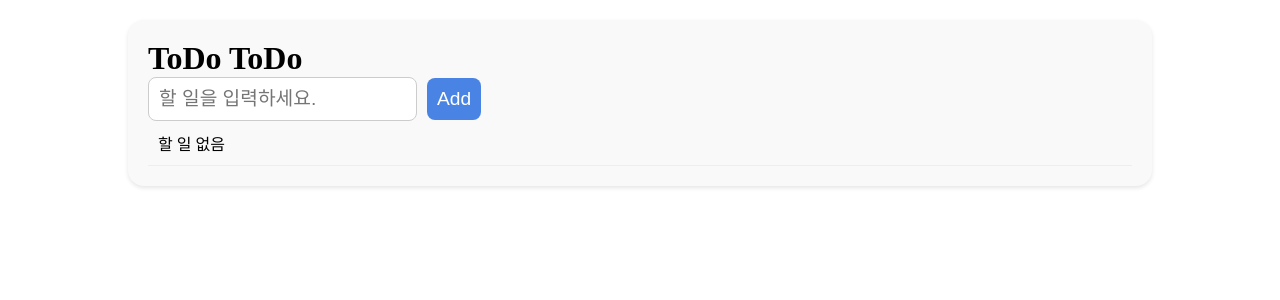
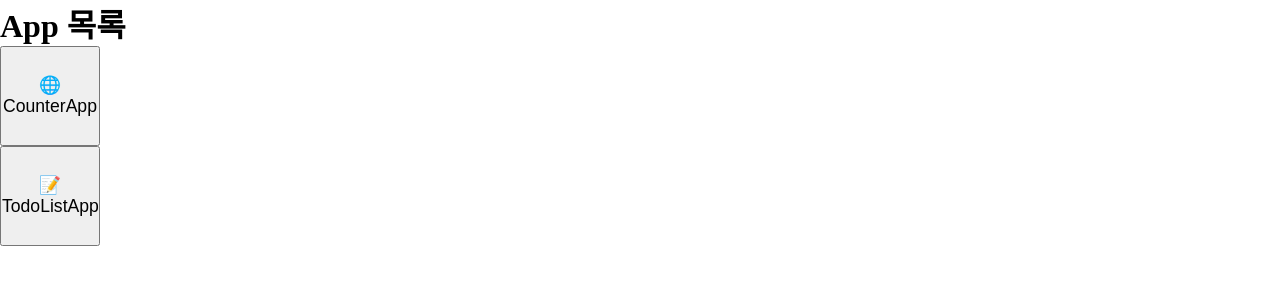
Before and after one commit to limsso128/Programming, a React (Vite) app: page / in a window 1280 px wide. Shown: the top 300 px of the page. Built offline with nearby package versions, Linux system fonts and the light colour scheme.

Commit message:
HomeApp, style={{}}

```diff
--- /dev/null
+++ b/src/HomeApp.jsx
@@ -0,0 +1,48 @@
+import { useState } from 'react';
+import CounterApp from './CounterApp';
+import TodoListApp from './TodoListApp';
+
+function ButtonPageApp({ setPage }) {
+    return (
+        <>
+            <h1>App 목록</h1>
+            <ul>
+                <li><button onClick={() => setPage('counterapp')} style={{fontSize:"1.1rem", width:"100px", height: "100px"}}>🌐CounterApp</button></li>
+                <li><button onClick={() => setPage('todolistapp')} style={{fontSize:"1.1rem", width:"100px", height: "100px"}}>📝TodoListApp</button></li>
+            </ul>
+        </>
+    );
+}
+
+export default function HomeApp() {
+    const [ page, setPage ] = useState('home');
+
+    return (
+        <>
+           { /* page가 home이면 <ButtonPageApp /> */}
+           {page === 'home' && <ButtonPageApp setPage={setPage} />}
+           { /* page가 home이 아니면, home으로 가는 버튼 만들자자 */}
+           {page !== 'home' &&
+            <button
+                onClick={() => setPage('home')}
+                style={{
+                    position: 'fixed',
+                    left: '10px',
+                    bottom: '10px',
+                    cursor: 'pointer',
+                    borderRadius: '8px',
+                    backgroundColor: '#eee',
+                    border: 'none',
+                    padding: '6px',
+                }}
+                >🏠Home
+            </button>}
+
+           { /* page가 counterapp  <CounterApp /> */}
+           {page === 'counterapp' && <CounterApp />}
+
+           { /* page가 todolistapp  <TodoListApp /> */}
+           {page === 'todolistapp' && <TodoListApp />}
+        </>
+    )
+}
--- a/src/main.jsx
+++ b/src/main.jsx
@@ -2,9 +2,10 @@
 import { createRoot } from 'react-dom/client'
 import './reset.css'
 import TodoListApp from './TodoListApp.jsx'
+import HomeApp from './HomeApp.jsx'
 
 createRoot(document.getElementById('root')).render(
   <StrictMode>
-    <TodoListApp />
+    <HomeApp />
   </StrictMode>,
 )
```
Also changed, not shown: 1 other file (tests, documents, lock files or other folders).
